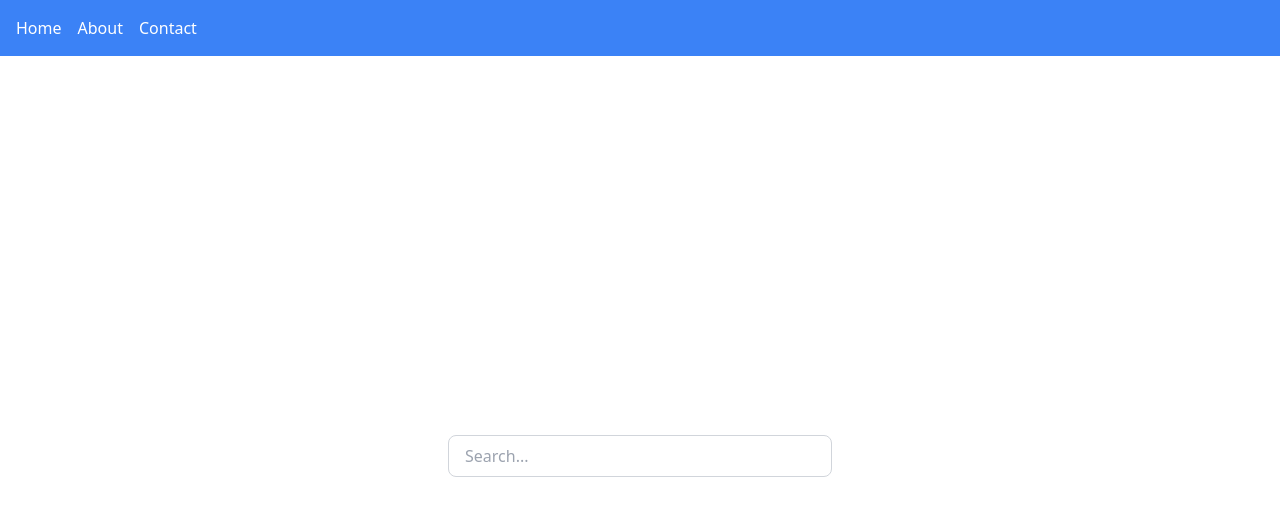
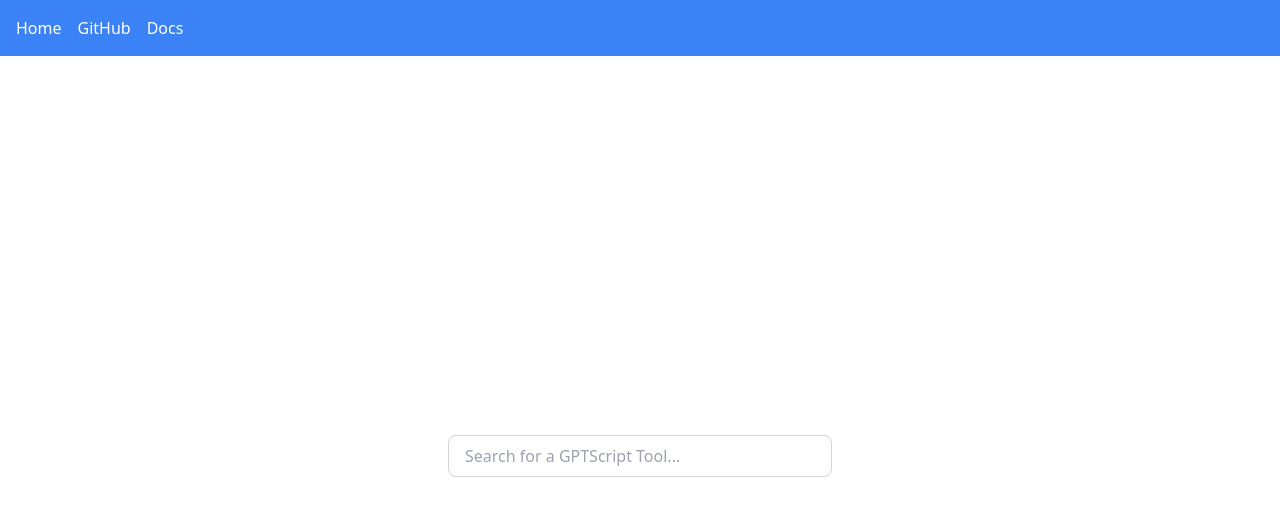
Before and after one commit to gptscript-ai/tools-site, a Nuxt app: page / in a window 1280 px wide. Shown: the top 516 px of the page. Built offline with nearby package versions, Linux system fonts and the light colour scheme.

Commit message:
feat: add links to nav
Signed-off-by: tylerslaton <mtslaton1@gmail.com>

```diff
--- a/components/Navigation.vue
+++ b/components/Navigation.vue
@@ -2,8 +2,18 @@
   <nav class="bg-blue-500 p-4">
     <ul class="flex space-x-4">
       <li><nuxt-link to="/" class="text-white hover:text-blue-200">Home</nuxt-link></li>
-      <li><nuxt-link to="/about" class="text-white hover:text-blue-200">About</nuxt-link></li>
-      <li><nuxt-link to="/contact" class="text-white hover:text-blue-200">Contact</nuxt-link></li>
+      <li><a :href="githubLink" class="text-white hover:text-blue-200">GitHub</a></li>
+      <li><a :href="docsLink" class="text-white hover:text-blue-200">Docs</a></li>
     </ul>
   </nav>
 </template>
+
+<script setup>
+import { links } from '@/lib/links.ts';
+import { ref } from 'vue';
+
+console.log(links)
+
+const githubLink = ref(links.github);
+const docsLink = ref(links.docs);
+</script>
--- a/components/Search.vue
+++ b/components/Search.vue
@@ -4,7 +4,7 @@
       <input
         v-model="searchTerm"
         type="text"
-        placeholder="Search..."
+        :placeholder="placeholder"
         :class="`w-full px-4 py-2 text-gray-700 bg-white border ${isInvalid ? 'border-red-500' : 'border-gray-300'} rounded-lg focus:outline-none focus:border-blue-500`"
       />
       <p v-if="isInvalid" class="text-red-500">{{ errorMessage }}</p>
@@ -18,7 +18,8 @@ import { useRouter } from 'vue-router';
 
 const props = defineProps({
   isInvalid: Boolean,
-  errorMessage: String
+  errorMessage: String,
+  placeholder: String // Added placeholder prop
 });
 
 const searchTerm = ref('');
--- /dev/null
+++ b/lib/links.ts
@@ -0,0 +1,4 @@
+export const links: Record<string, string> = {
+    "github": "https://github.com/gptscript-ai/gptscript",
+    "docs": "https://gptscript.pages.dev",
+};
--- a/pages/index.vue
+++ b/pages/index.vue
@@ -1,20 +1,17 @@
 <template>
-  <div class="flex flex-col min-h-screen">
-    <div class="flex-grow flex items-center justify-center">
-      <Search :isInvalid="isInvalid" :errorMessage="errorMessage" />
-    </div>
+  <div class="flex flex-col justify-center items-center min-h-screen">
+    <Search :isInvalid="isInvalid" :errorMessage="errorMessage" :placeholder="placeHolder" />
   </div>
 </template>
 
-
 <script setup lang="ts">
-
 import { ref, onMounted } from 'vue';
 import { useRoute } from 'vue-router';
 
 const route = useRoute();
 const isInvalid = ref(false);
 const errorMessage = ref('');
+const placeHolder = ref('Search for a GPTScript Tool...');
 
 onMounted(() => {
   if (route.query.isInvalid === 'true') {
@@ -22,5 +19,4 @@ onMounted(() => {
     errorMessage.value = 'Not a valid repo';
   }
 });
-
 </script>
```
